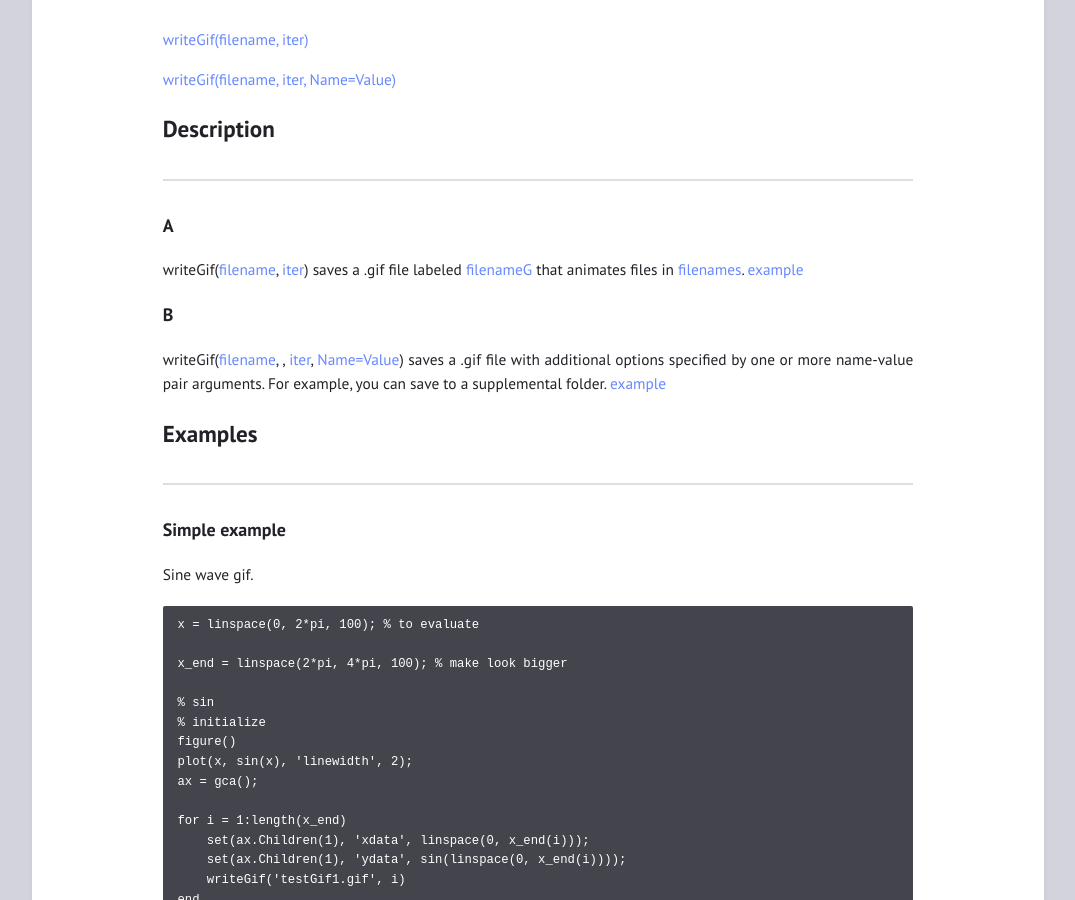
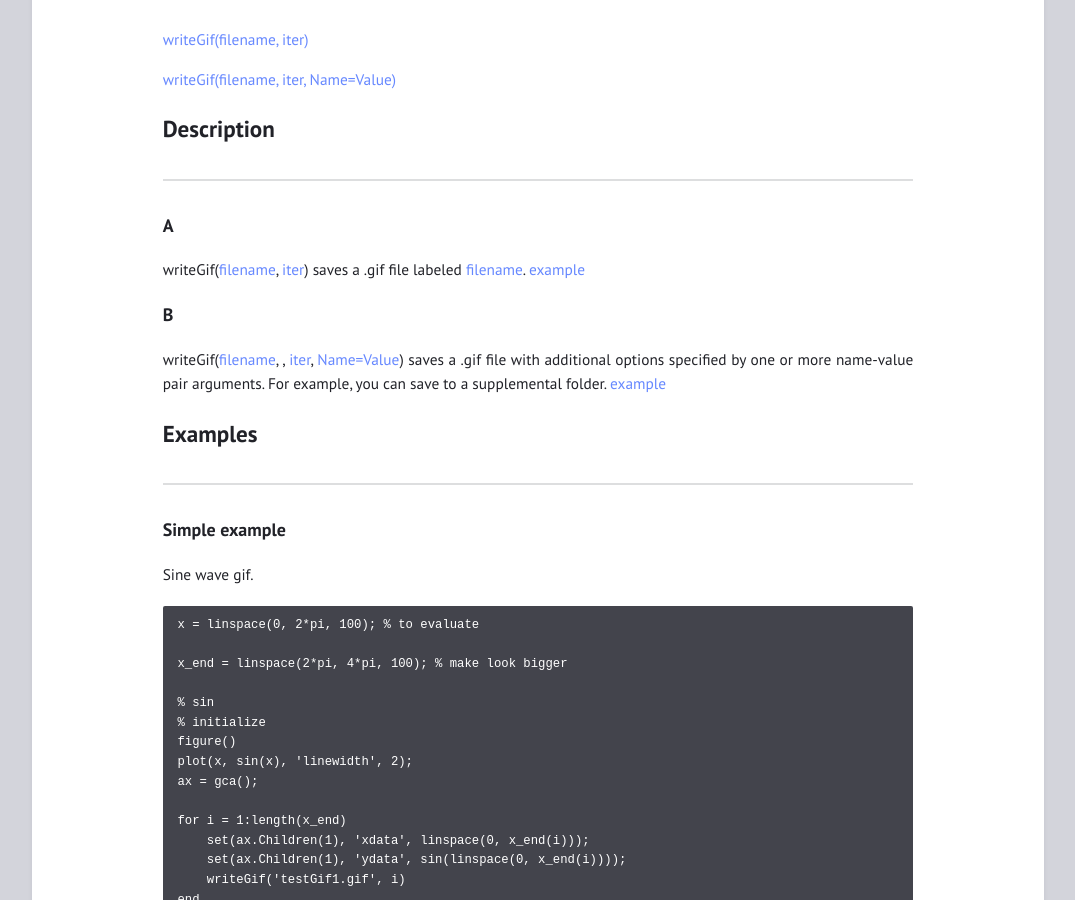
Before and after one commit to tulimid1/createGif-py, a Jekyll site: the page built from writeGif_m.md, in a window 1280 px wide and 900 px high, scrolled down 402 px. Shown: the whole window, without its empty margins (102-1177 px from the left). Built offline with Jekyll 4.4.1, drawn with Linux system fonts in a browser that asks for light colours.

Commit message:
Update writeGif_m.md

```diff
--- a/writeGif_m.md
+++ b/writeGif_m.md
@@ -18,7 +18,7 @@ Create a .gif file animation. See [Using_SaveFiles.mlx](https://github.com/tulim
 ## Description
 ---
 ### A
-writeGif([filename](#filename), [iter](#iter)) saves a .gif file labeled [filenameG](#filenameg) that animates files in [filenames](#filenames). [example](#simple-example)
+writeGif([filename](#filename), [iter](#iter)) saves a .gif file labeled [filename](#filename). [example](#simple-example)
 
 ### B
 writeGif([filename](#filename), , [iter](#iter), [Name=Value](#name-value-arguments)) saves a .gif file with additional options specified by one or more name-value pair arguments. For example, you can save to a supplemental folder. [example](#slower-animation)
```
